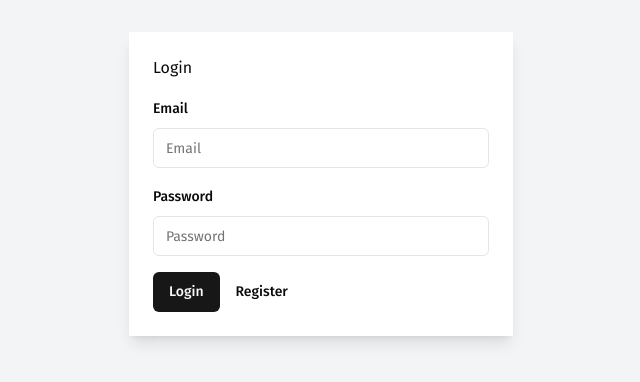
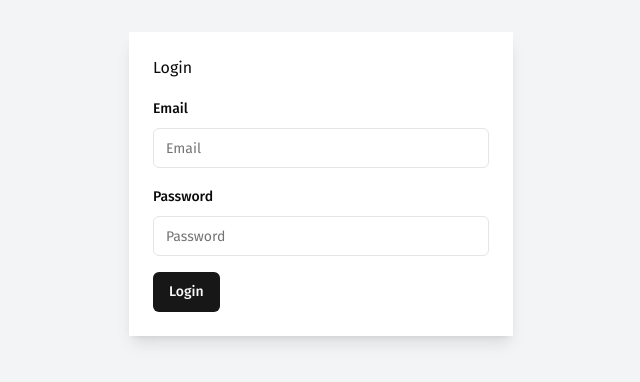
Before and after one commit to roobeen-b/personal, a React (Vite) app: page /login in a window 1280 px wide. Shown: the part 216-598 px from the top of the page, without its empty margins (319-959 px from the left). Built offline with nearby package versions, Linux system fonts and the light colour scheme; no server answers.

Commit message:
Made changes to show the register button in dev mode only

```diff
--- a/src/pages/admin/auth/login.jsx
+++ b/src/pages/admin/auth/login.jsx
@@ -76,12 +76,14 @@ const AdminLogin = () => {
             )}
           />
           <Button type="submit">Login</Button>
+          {import.meta.env.VITE_ENVIRONMENT === "development" && (
             <span
               className="ml-4 text-sm font-medium cursor-pointer"
               onClick={() => navigate("/register")}
             >
               Register
             </span>
+          )}
         </form>
       </Form>
     </div>
```
Lines whose indentation alone changed are shown as unchanged.
